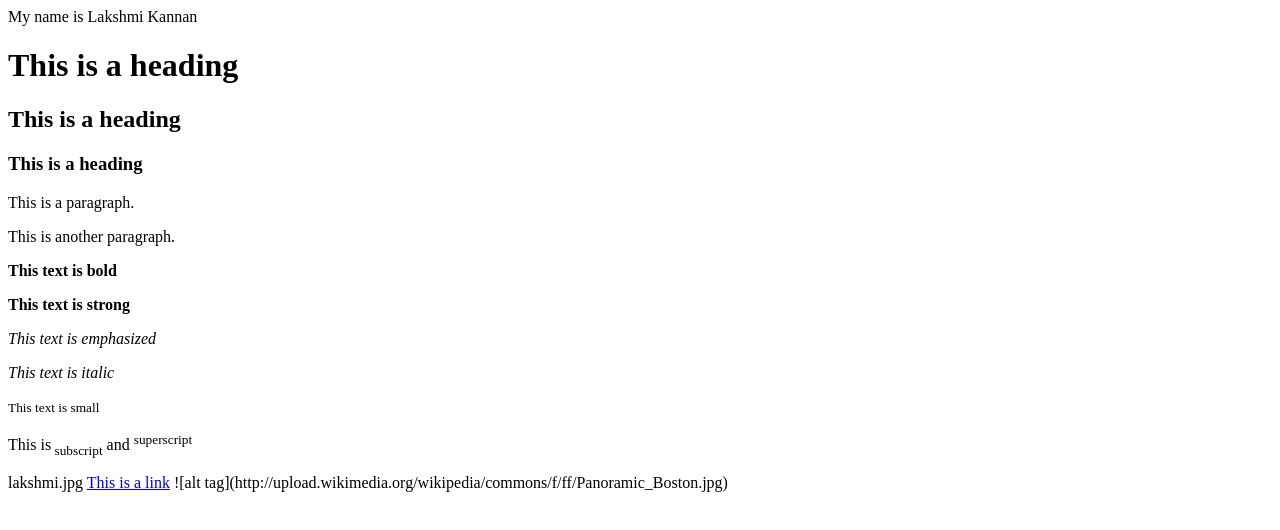
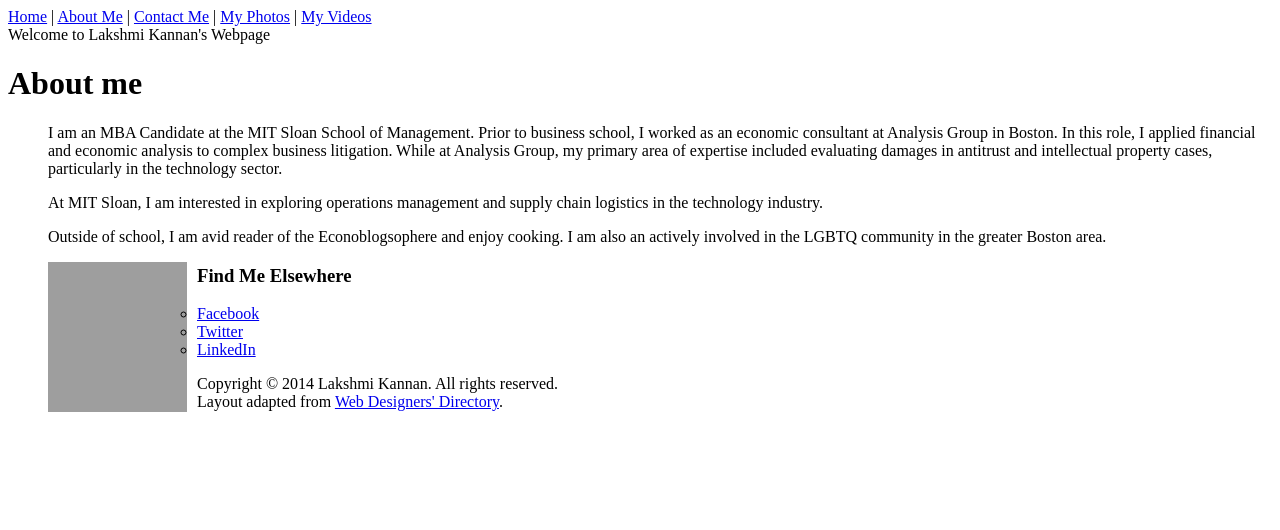
Before and after one commit to lakshmikannan/lakshmikannan.github.io, a plain HTML site: page index.html in a window 1280 px wide. Drawn offline with Linux system fonts and the light colour scheme; grey boxes are pictures that could not be loaded.

Commit message:
The index.html is out of date, and we want to use that as the main page.

```diff
--- a/index.html
+++ b/index.html
@@ -1,26 +1,46 @@
-
 <!DOCTYPE html>
 <html>
+<head>
+    <title>My Personal Webpage</title>
+    <link href="style.css" rel="stylesheet" type="text/css" />
+</head>
 <body>
-My name is Lakshmi Kannan
+<div id="wrapper">
 
-<h1>This is a heading</h1>
-<h2>This is a heading</h2>
-<h3>This is a heading</h3>
-<p>This is a paragraph.</p>
-<p>This is another paragraph.</p>
+    <div id="header">
+		<div id="nav"><a href="index.html">Home</a> | <a href="#">About Me</a> | <a href="#">Contact Me</a> | <a href="#">My Photos</a> | <a href="#">My Videos</a></div>
+		<div id="bg"></div>
+	</div>
 
-<p><b>This text is bold</b></p>
-<p><strong>This text is strong</strong></p>
-<p><em>This text is emphasized</em></p>
-<p><i>This text is italic</i></p>
-<p><small>This text is small</small></p>
-<p>This is<sub> subscript</sub> and <sup>superscript</sup></p>
-lakshmi.jpg
-<!-- This is a comment -->
-
-<a href="https://twitter.com/kannanlakshmi">This is a link</a>
-![alt tag](http://upload.wikimedia.org/wikipedia/commons/f/ff/Panoramic_Boston.jpg)
+	<div id="main-content">
+		<div id="left-column">
+			<div id="logo">
+			Welcome to Lakshmi Kannan's Webpage
+			</div>
+			<div class="box">
+        		<h1>About me</h1>
+				<ul style="margin-top:10px;">
+<p>I am an MBA Candidate at the MIT Sloan School of Management. Prior to business school, I worked as an economic consultant at Analysis Group in Boston. In this role, I applied financial and economic analysis to complex business litigation. While at Analysis Group, my primary area of expertise included evaluating damages in antitrust and intellectual property cases, particularly in the technology sector.</p>
+<p>At MIT Sloan, I am interested in exploring operations management and supply chain logistics in the technology industry. </p>
+<p>Outside of school, I am avid reader of the Econoblogsophere and enjoy cooking. I am also an actively involved in the LGBTQ community in the greater Boston area. </p>
+				<img src="http://i.imgur.com/3qmKhZi.jpg
+" width="139" height="150" style="margin: 0 10px 10px 0;float:left;" />
+				<h3>Find Me Elsewhere</h3>
+				<div class="box">
+					<ul>
+						<li><a href="https://www.facebook.com/lakshmi.kannan" target="_blank">Facebook</a></li>
+						<li><a href="https://twitter.com/kannanlakshmi" target="_blank">Twitter</a></li>
+						<li><a href="https://www.linkedin.com/pub/lakshmi-kannan/10/40b/a61" target="_blank">LinkedIn</a></li>
+					</ul>
+				</div>
+			</div>
+		</div>
+	</div>
+	<div id="footer">
+		Copyright &copy; 2014 Lakshmi Kannan. All rights reserved.<br/>
+		Layout adapted from <a href="http://www.web-designers-directory.org/" target="_blank">Web Designers' Directory</a>.
+	</div>
+</div>
 
 </body>
 </html>
```
Also changed, not shown: 1 other file.
